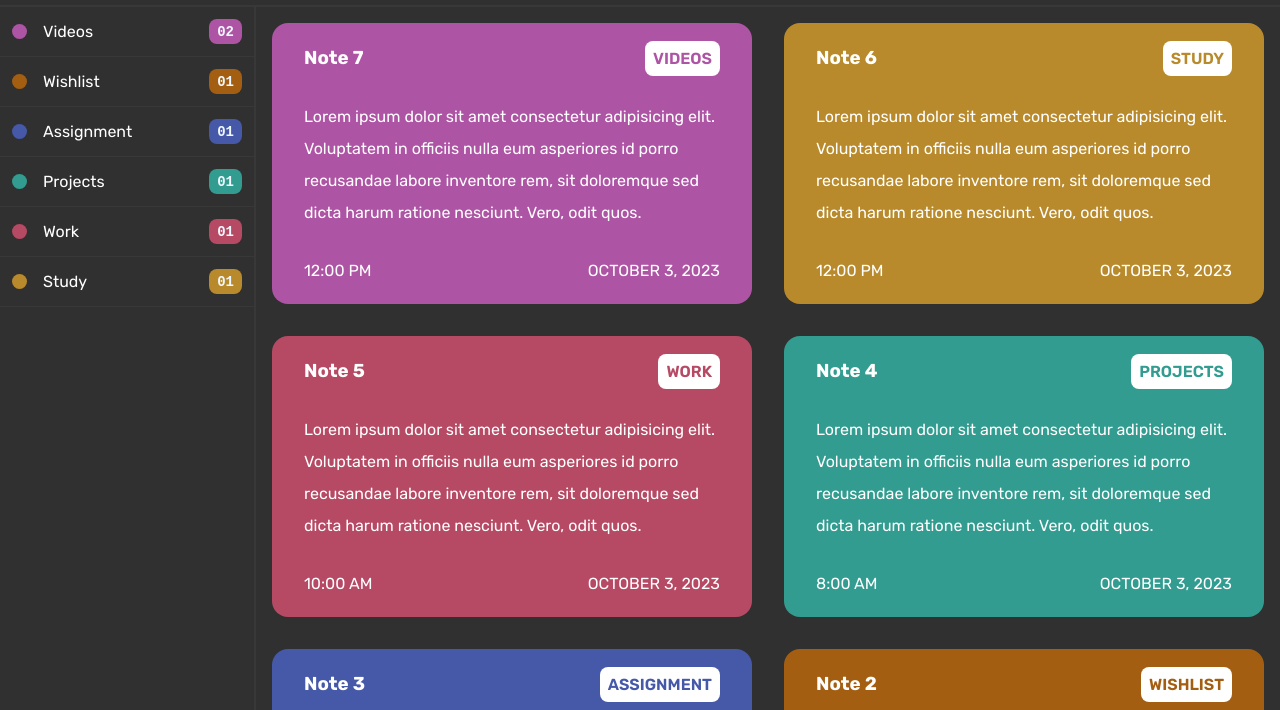
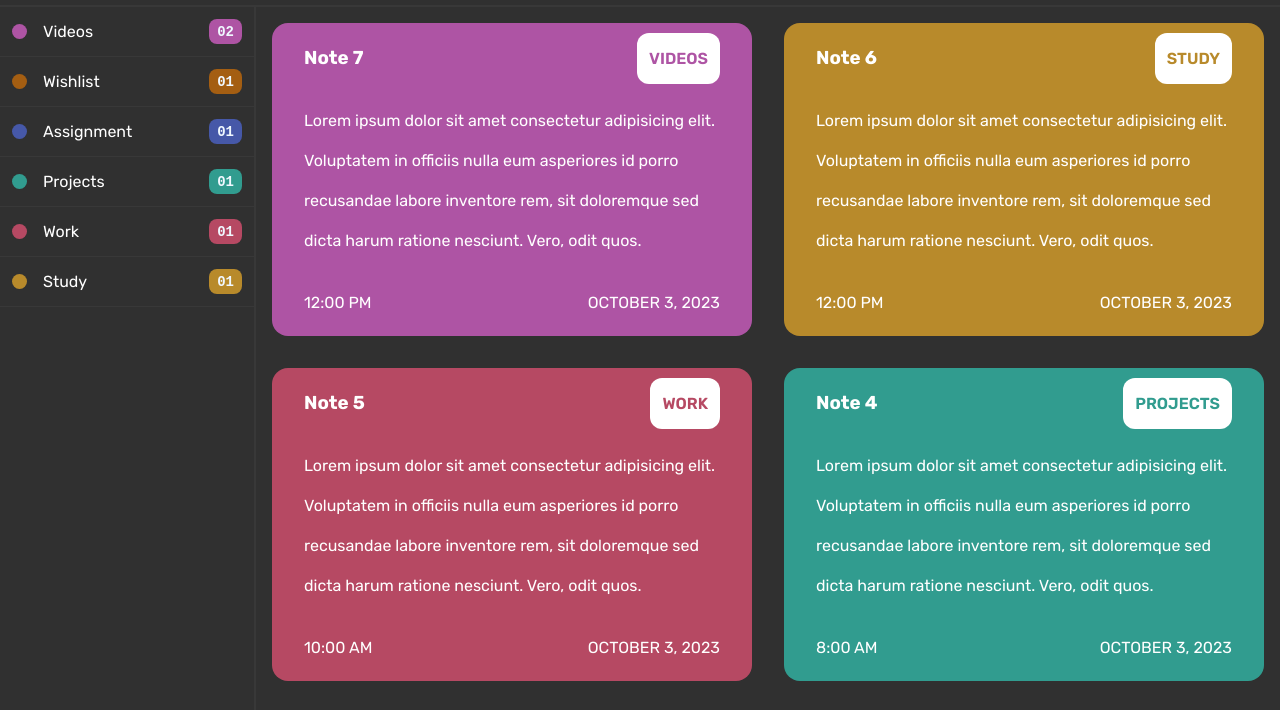
Before and after one commit to aysenur-aydin/node101-challange-1, a plain HTML site: page index.html in a window 1280 px wide. Shown: the part 62-772 px from the top of the page. Drawn offline with nearby package versions, Linux system fonts and the light colour scheme.

Commit message:
style:enchance card view

```diff
--- a/style.css
+++ b/style.css
@@ -256,14 +256,14 @@ input[type='submit'] {
 
 .note-content {
   font-size: 1rem;
-  line-height: 2em;
+  line-height: 2.5;
   color: #ffffff;
 }
 
 .note-category-text {
   background-color: #ffffff;
-  padding: 0.5rem;
-  border-radius: 8px;
+  padding: 1rem 0.75rem;
+  border-radius: 12px;
   color: var(--default-color);
   font-weight: 600;
 }
```
